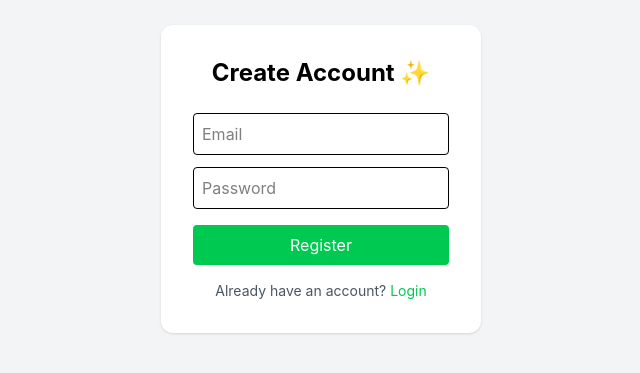
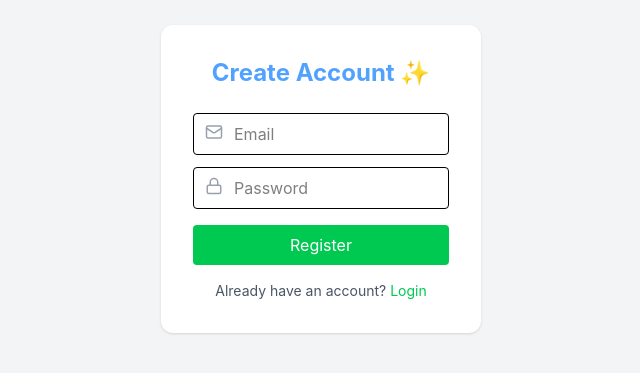
Before and after one commit to Bhargav958/Job-Tracker-with-React, a React (Vite) app in the folder job-tracker/: page /register in a window 1280 px wide. Shown: the part 221-594 px from the top of the page, without its empty margins (319-959 px from the left). Built offline with nearby package versions, Linux system fonts and the light colour scheme.

Commit message:
Added icons to the inputs

```diff
--- a/job-tracker/package.json
+++ b/job-tracker/package.json
@@ -14,6 +14,7 @@
     "@tailwindcss/vite": "^4.2.2",
     "appwrite": "^24.0.0",
     "axios": "^1.14.0",
+    "lucide-react": "^1.7.0",
     "react": "^19.2.4",
     "react-dom": "^19.2.4",
     "react-router-dom": "^7.13.2",
--- a/job-tracker/src/pages/Login.jsx
+++ b/job-tracker/src/pages/Login.jsx
@@ -4,6 +4,8 @@ import { useNavigate } from "react-router-dom";
 import { Link } from "react-router-dom";
 
 import { toast } from "react-toastify";
+
+import { Mail, Lock } from "lucide-react";
 
 function Login() {
   //creating email,password variables
@@ -37,22 +39,43 @@ function Login() {
     <div className="min-h-screen flex items-center justify-center bg-gray-100 dark:bg-gray-900">
       <div className="bg-white dark:bg-gray-800 p-8 rounded-xl shadow w-80">
         {/* Title */}
-        <h2 className="text-2xl font-bold mb-6 text-center">Welcome Back 👋</h2>
+        <h2 className="text-2xl text-red-400 font-bold mb-6 text-center">Welcome Back 👋</h2>
 
         {/* Inputs */}
-        <input
+        {/* <input
           type="email"
           placeholder="Email"
           className="border p-2 rounded w-full mb-3 dark:bg-gray-700 dark:text-white dark:border-gray-600 focus:outline-none focus:ring-2 focus:ring-blue-400"
           onChange={(e) => setEmail(e.target.value)}
-        />
+        /> */}
 
-        <input
+        <div className="relative mb-3">
+          <Mail className="absolute left-3 top-2.5 text-gray-400" size={18} />         {/* Added icons for the inputs */}
+
+          <input
+            type="email"
+            placeholder="Email"
+            className="border pl-10 p-2 rounded w-full dark:bg-gray-700 dark:text-white dark:border-gray-600 focus:ring-2 focus:ring-blue-400"
+            onChange={(e) => setEmail(e.target.value)}
+          />
+        </div>
+
+        {/* <input
           type="password"
           placeholder="Password"
           className="border p-2 rounded w-full mb-4 dark:bg-gray-700 dark:text-white dark:border-gray-600 focus:outline-none focus:ring-2 focus:ring-blue-400"
           onChange={(e) => setPassword(e.target.value)}
-        />
+        /> */}
+        <div className="relative mb-4">
+          <Lock className="absolute left-3 top-2.5 text-gray-400" size={18} />
+
+          <input
+            type="password"
+            placeholder="Password"
+            className="border pl-10 p-2 rounded w-full dark:bg-gray-700 dark:text-white dark:border-gray-600 focus:ring-2 focus:ring-blue-400"
+            onChange={(e) => setPassword(e.target.value)}
+          />
+        </div>
 
         {/* Button */}
         <button
--- a/job-tracker/src/pages/Register.jsx
+++ b/job-tracker/src/pages/Register.jsx
@@ -1,7 +1,10 @@
 import { useState } from "react";
 import { registerUser } from "../appwrite/auth";
 import { useNavigate } from "react-router-dom";
+
 import { toast } from "react-toastify";
+
+import { Mail, Lock } from "lucide-react";
 
 function Register() {
   const [email, setEmail] = useState("");
@@ -23,34 +26,56 @@ function Register() {
       toast.error(error.message);
     } finally {
       setLoading(false);
-     }
+    }
   };
 
   return (
     <div className="min-h-screen flex items-center justify-center bg-gray-100 dark:bg-gray-900">
       <div className="bg-white dark:bg-gray-800 p-8 rounded-xl shadow w-80">
         {/* Title */}
-        <h2 className="text-2xl font-bold mb-6 text-center">
+        <h2 className="text-2xl text-blue-400 font-bold mb-6 text-center">
           Create Account ✨
         </h2>
 
         {/* Email */}
-        <input
+        {/* <input
           type="email"
           placeholder="Email"
           className="border p-2 rounded w-full mb-3 dark:bg-gray-700 dark:text-white dark:border-gray-600 focus:outline-none focus:ring-2 focus:ring-green-400"
           value={email}
           onChange={(e) => setEmail(e.target.value)}
-        />
+        /> */}
+        <div className="relative mb-3">
+          <Mail className="absolute left-3 top-2.5 text-gray-400" size={18} />
+
+          <input
+            type="email"
+            placeholder="Email"
+            className="border pl-10 p-2 rounded w-full dark:bg-gray-700 dark:text-white dark:border-gray-600 focus:ring-2 focus:ring-green-400"
+            value={email}
+            onChange={(e) => setEmail(e.target.value)}
+          />
+        </div>
 
         {/* Password */}
-        <input
+        {/* <input
           type="password"
           placeholder="Password"
           className="border p-2 rounded w-full mb-4 dark:bg-gray-700 dark:text-white dark:border-gray-600 focus:outline-none focus:ring-2 focus:ring-green-400"
           value={password}
           onChange={(e) => setPassword(e.target.value)}
-        />
+        /> */}
+        <div className="relative mb-4">
+          <Lock className="absolute left-3 top-2.5 text-gray-400" size={18} />
+
+          <input
+            type="password"
+            placeholder="Password"
+            className="border pl-10 p-2 rounded w-full dark:bg-gray-700 dark:text-white dark:border-gray-600 focus:ring-2 focus:ring-green-400"
+            value={password}
+            onChange={(e) => setPassword(e.target.value)}
+          />
+        </div>
 
         {/* Button */}
         <button
```
Also changed, not shown: 2 other files (tests, documents, lock files or other folders).
